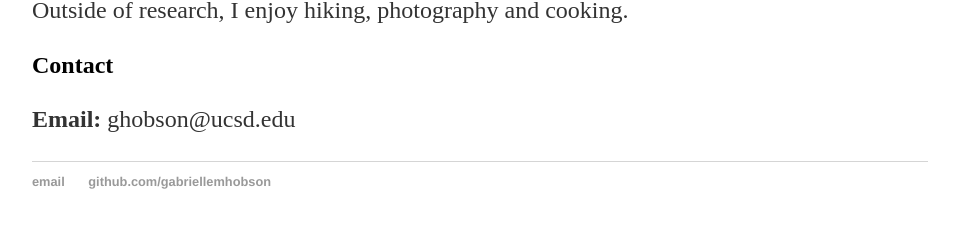
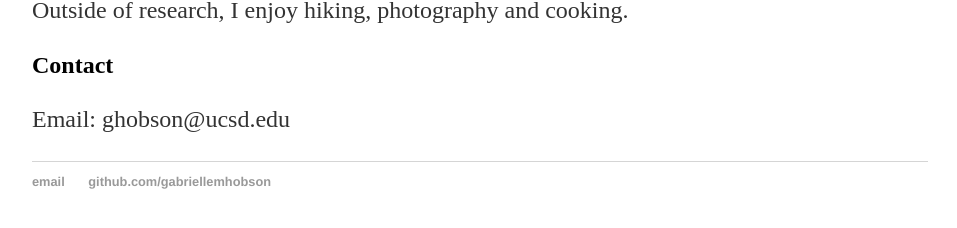
Before and after one commit to gabriellemhobson/gabriellemhobson.github.io, a Jekyll site: the page built from about/index.html, in a window 1280 px wide. Shown: the part 462-690 px from the top of the page, without its empty margins (160-1117 px from the left). Built offline with Jekyll 4.4.1, drawn with Linux system fonts in a browser that asks for light colours.

```diff
--- a/about/index.html
+++ b/about/index.html
@@ -10,6 +10,6 @@ title: About
 	Over the past two years, I have also conducted research using numerical simulations of pulsing soft corals in Professor Shilpa Khatri's lab in the Applied Mathematics Group at UC Merced.  </p>
 	<p> Outside of research, I enjoy hiking, photography and cooking. </p>
 	<h2> Contact </h2>
-	<p> <b> Email: </b> ghobson@ucsd.edu </p>
+	<p> Email: ghobson@ucsd.edu </p>
 
 </div><!-- /.blurb -->
```
